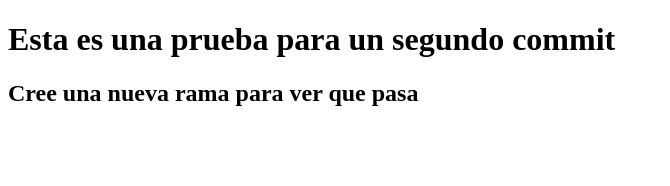
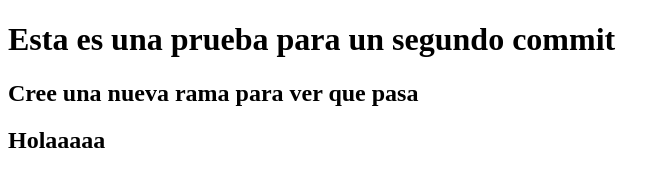
Before and after one commit to Jhony950520/Prueba, a plain HTML site: page index.html in a window 1280 px wide. Shown: the whole page, without its empty margins (0-670 px from the left). Drawn offline with Linux system fonts and the light colour scheme.

Commit message:
Update index.html
holaaaa

```diff
--- a/index.html
+++ b/index.html
@@ -10,6 +10,7 @@
 
     <h1>Esta es una prueba para un segundo commit</h1>
     <h2>Cree una nueva rama para ver que pasa</h2>
+    <h2>Holaaaaa</h2>
 
 </body>
 </html>
```
